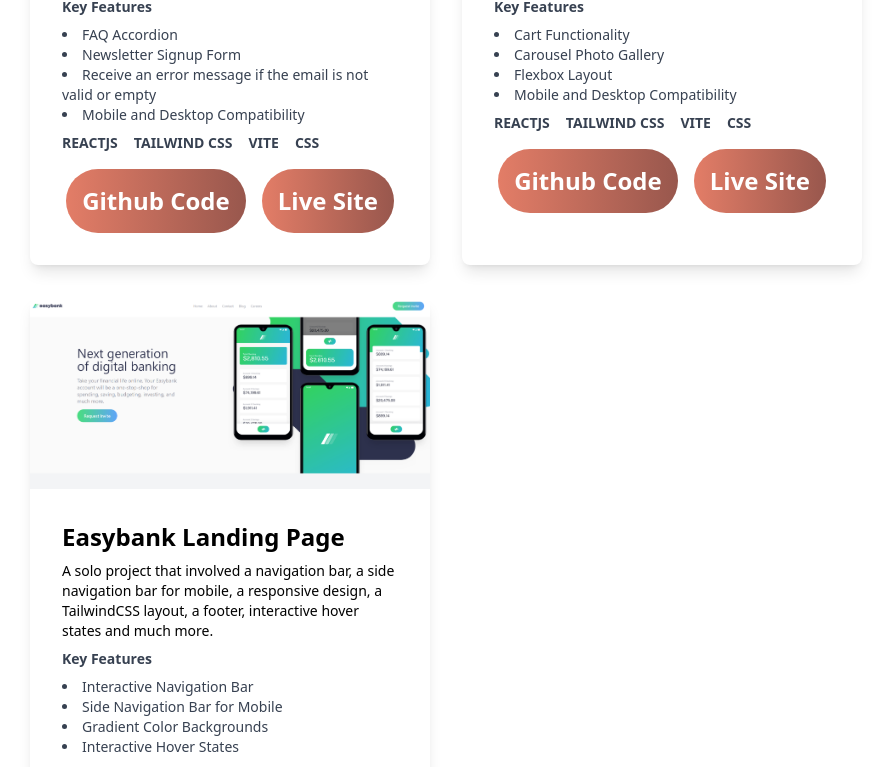
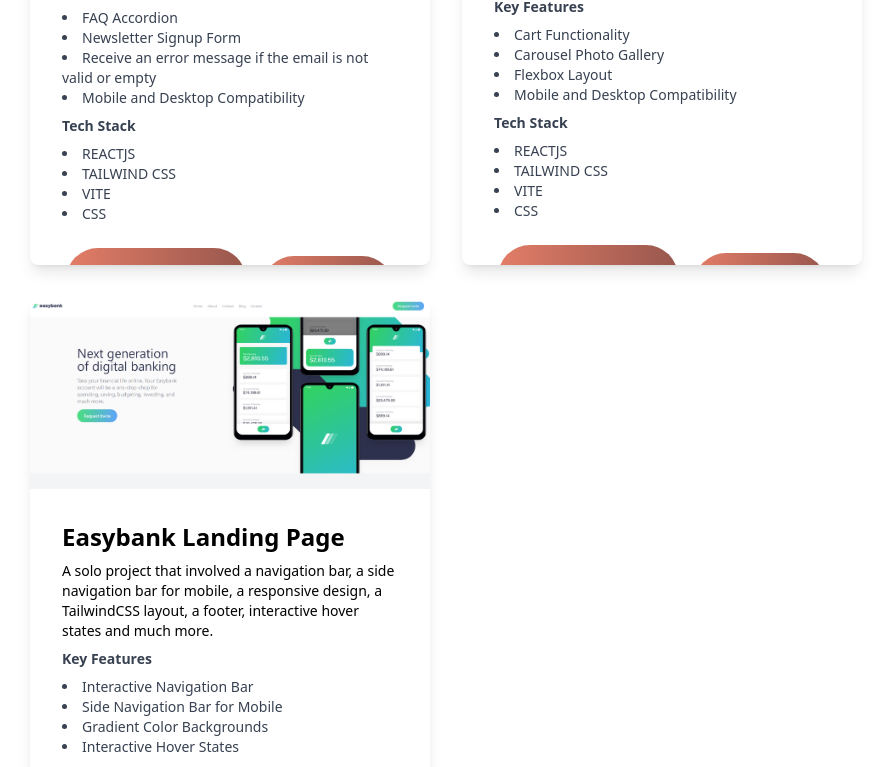
Before and after one commit to lavollmer/portfolio-lauradev, a React (Vite) app: page / in a window 1280 px wide. Shown: the part 2704-3471 px from the top of the page, without its empty margins (26-917 px from the left). Built offline with nearby package versions, Linux system fonts and the light colour scheme.

Commit message:
updating the project card technical skills section

```diff
--- a/src/components/ProjectsCard.jsx
+++ b/src/components/ProjectsCard.jsx
@@ -46,7 +46,8 @@ const ProjectsCard = ({
             </ul>
           </div>
         </div>
-        <div className="flex flex-col md:flex-row text-left items-center md:space-y-0 md:space-x-4 mt-2">
+        {/* <div className="flex flex-col md:flex-row text-left items-center md:space-y-0 md:space-x-4 mt-2">
+          <h3 className="text-gray-700 mt-2 text-sm md:text-md font-bold">Tech Stack</h3>
           <p className="text-gray-700 text-sm md:text-md font-bold">
             {skillOne}
           </p>
@@ -59,9 +60,20 @@ const ProjectsCard = ({
           <p className="text-gray-700 mt-2 text-sm md:text-md font-bold">
             {skillFour}
           </p>
+        </div> */}
+        <div>
+          <h3 className="text-gray-700 mt-2 text-sm md:text-md font-bold">
+            Tech Stack
+          </h3>
+          <ul className="list-disc list-inside text-gray-700 mt-2 text-sm md:text-md">
+            <li>{skillOne}</li>
+            <li>{skillTwo}</li>
+            <li>{skillThree}</li>
+            <li>{skillFour}</li>
+          </ul>
         </div>
         <div className="flex flex-col text-md items-center md:text-lg md:space-y-0 md:space-x-4 pt-4">
-          <div className="flex flex-col justify-center items-center md:flex-row md:justify-start md:space-x-4 font-semibold">
+          <div className="flex flex-col justify-center items-center space-y-4 md:flex-row md:justify-start md:space-x-4 font-semibold">
             {githubCode && (
               <a
                 href={githubCode}
```
